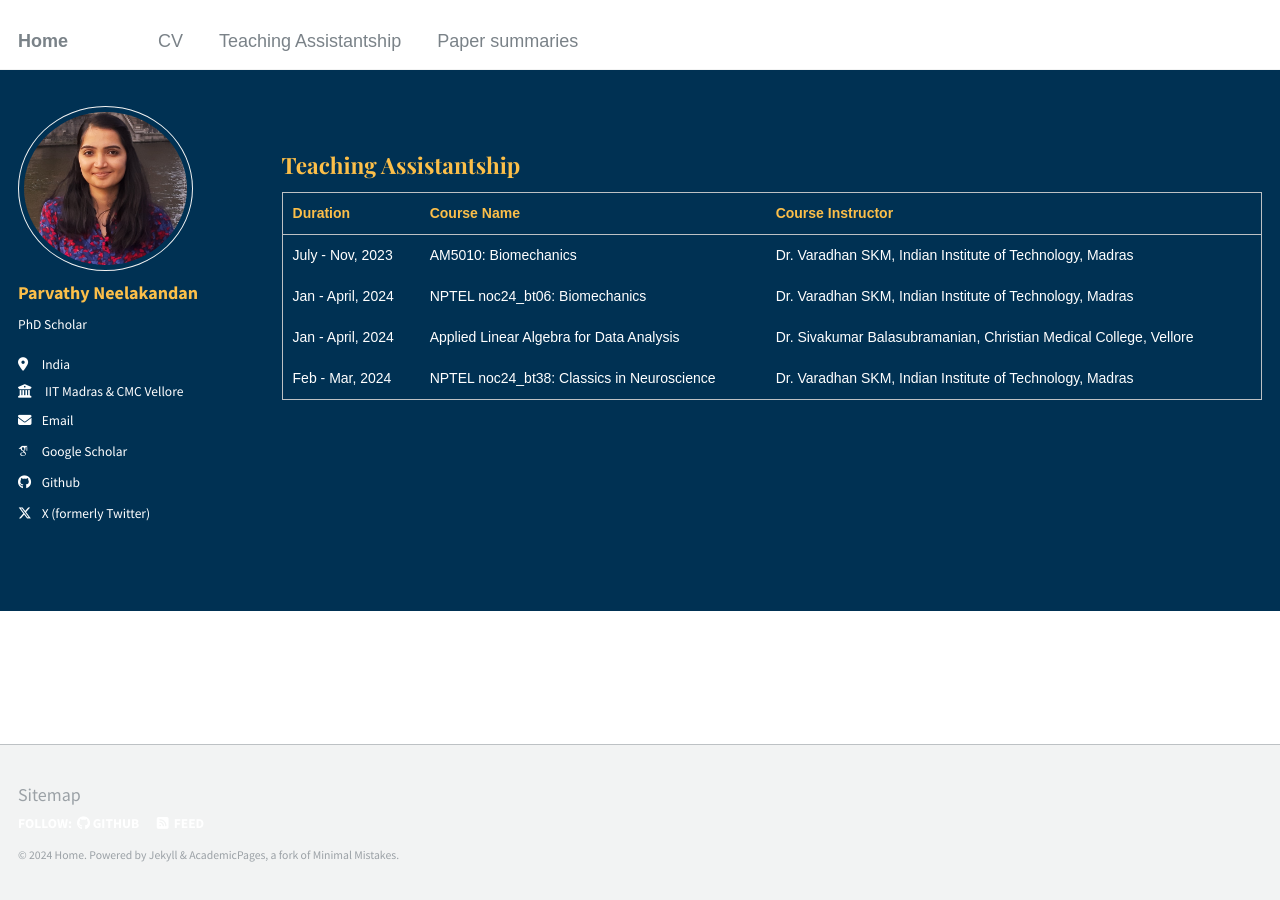
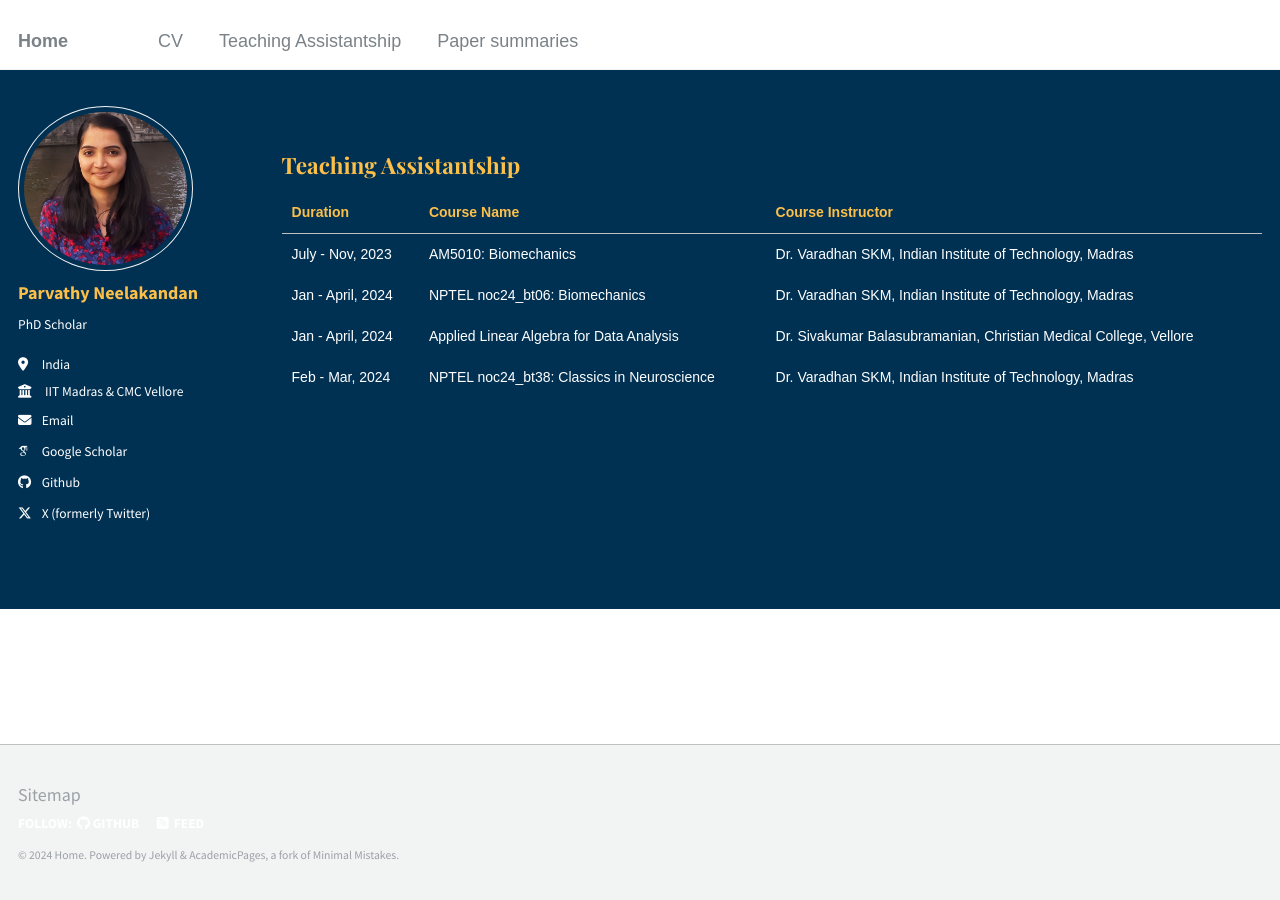
Before and after one commit to ParvN/ParvN.github.io, a Jekyll site: the page built from _teaching/2014-spring-teaching-1.md, in a window 1280 px wide. Built offline with Jekyll 4.4.1, drawn with Linux system fonts in a browser that asks for light colours; some web fonts are replaced.

Commit message:
remove all borders in table

```diff
--- a/assets/css/main.scss
+++ b/assets/css/main.scss
@@ -98,7 +98,7 @@ body {
 table {
     width: 100%;
     border-collapse: collapse;
-    word-wrap: break-word; /* Ensures long text wraps */
+    word-wrap: break-word;
 }
 
 th, td {
@@ -118,3 +118,6 @@ td {
     background-color: #003153;
     color: white;
 }
+th, td, table {
+    border: none;
+}
```
